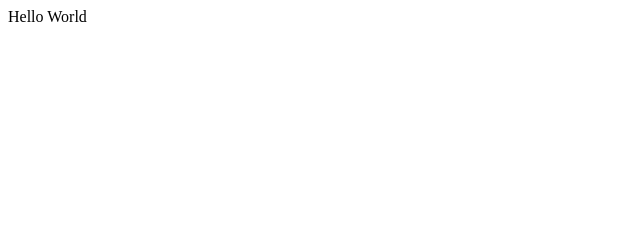
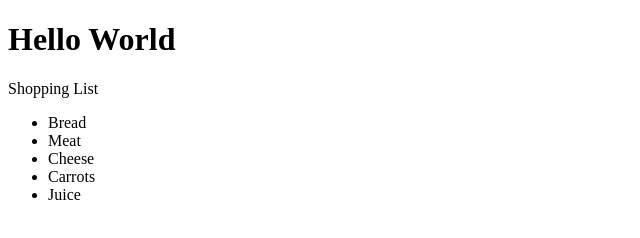
Before and after one commit to ugacodedawg/unit1-lab2, a plain HTML site: page index.html in a window 1280 px wide. Shown: the whole page, without its empty margins (0-640 px from the left). Drawn offline with Linux system fonts and the light colour scheme.

Commit message:
added shopping list

```diff
--- a/index.html
+++ b/index.html
@@ -5,6 +5,14 @@
 		<title>Hello World</title>
 	</head>
 	<body>
-		Hello World
+		<h1>Hello World</h1>
+		<p>Shopping List</p>
+		<ul>
+			<li>Bread</li>
+			<li>Meat</li>
+			<li>Cheese</li>
+			<li>Carrots</li>
+			<li>Juice</li>
+		</ul>
 	</body>
 </html>
```
